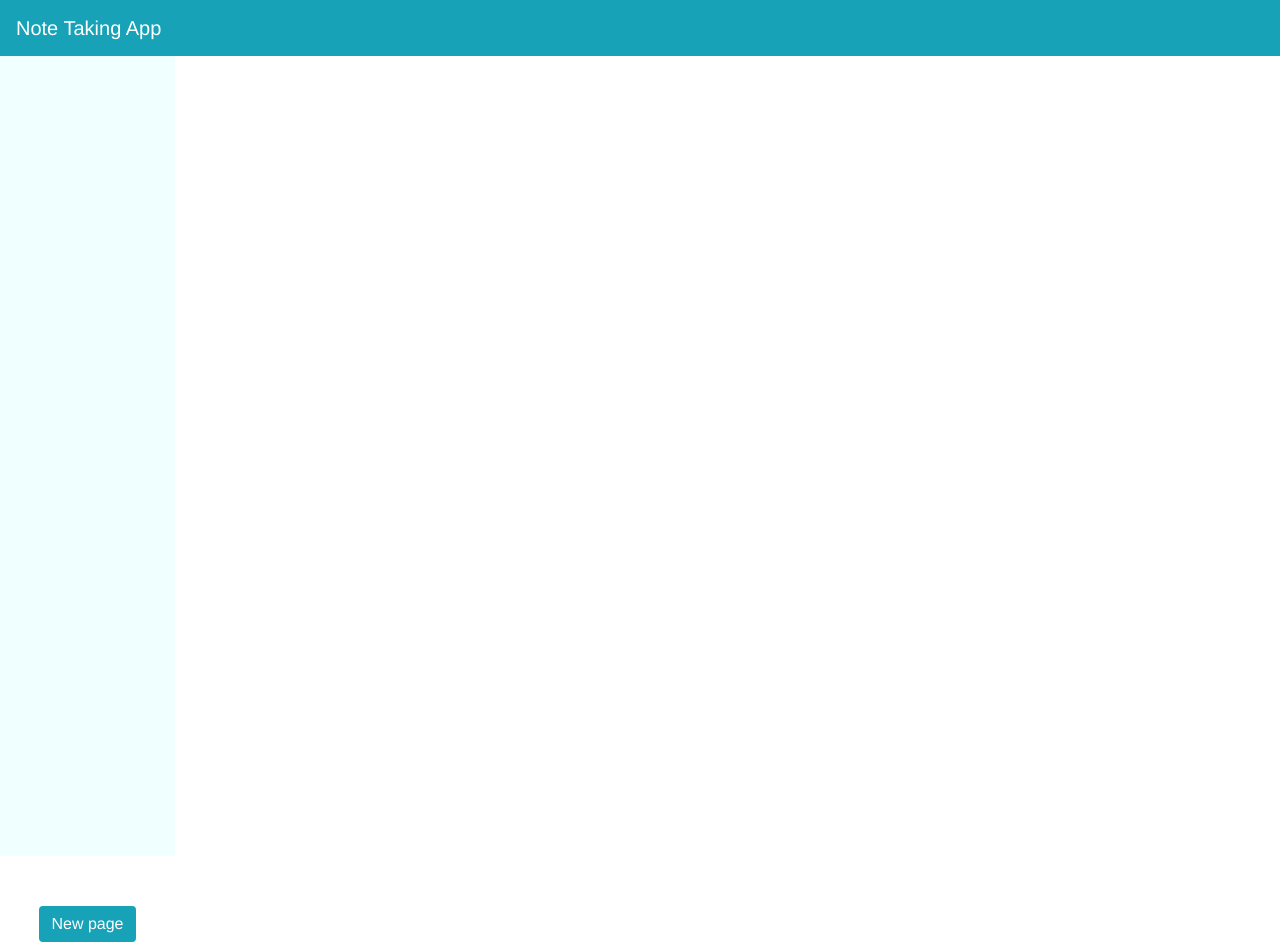
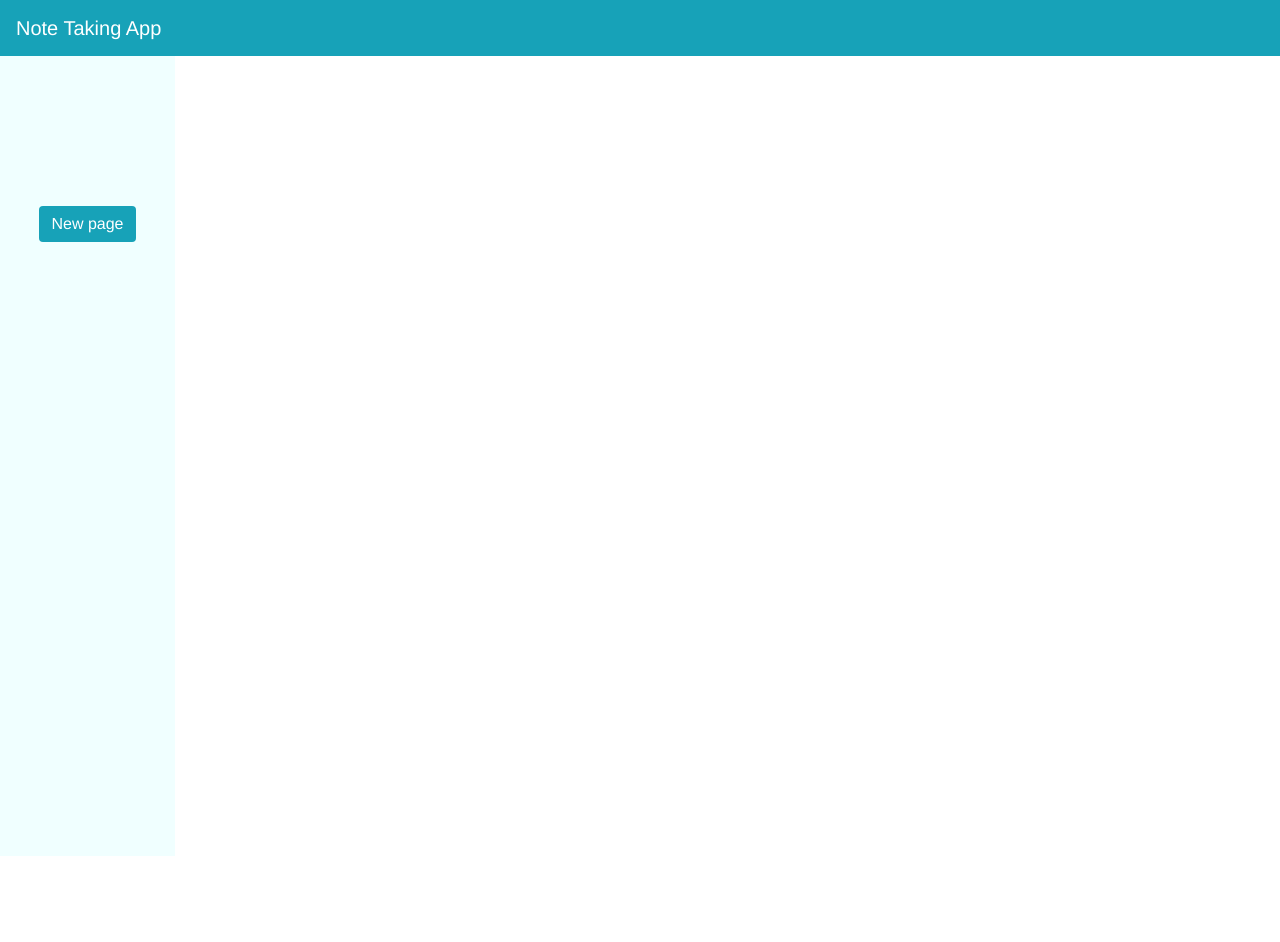
Before and after one commit to christaalengeorge123/Note-Taking-App, a Vue app: page / in a window 1280 px wide. After the commit the page ends 856 px from the top, so only its background shows below. Built offline with nearby package versions, Linux system fonts and the light colour scheme.

Commit message:
changed position of New page button

```diff
--- a/src/components/Page.vue
+++ b/src/components/Page.vue
@@ -66,7 +66,7 @@ export default {
   border: none;
 }
 .newpagebutton {
-  margin-top: 800px;
+  margin-top: 100px;
 }
 .display-titles {
   padding-top: 50px;
```
